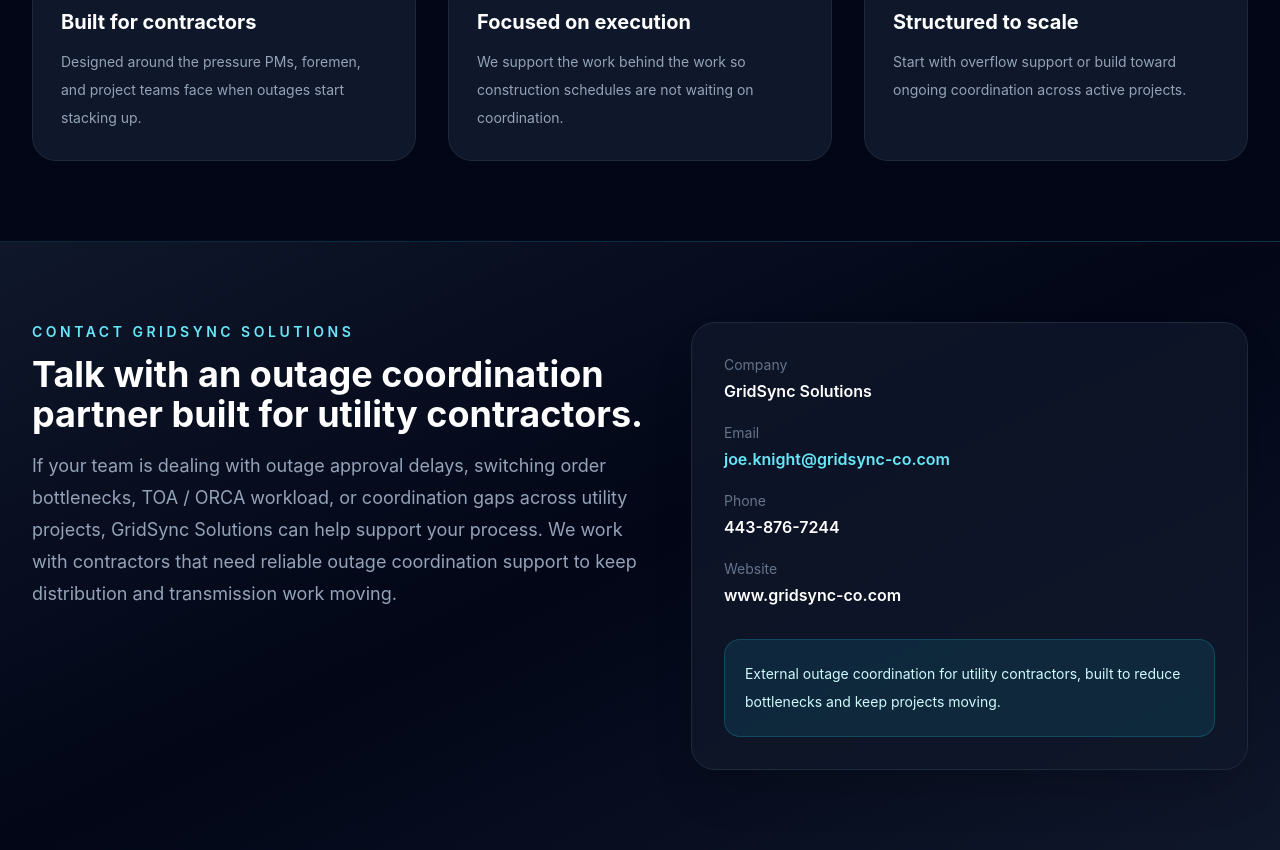
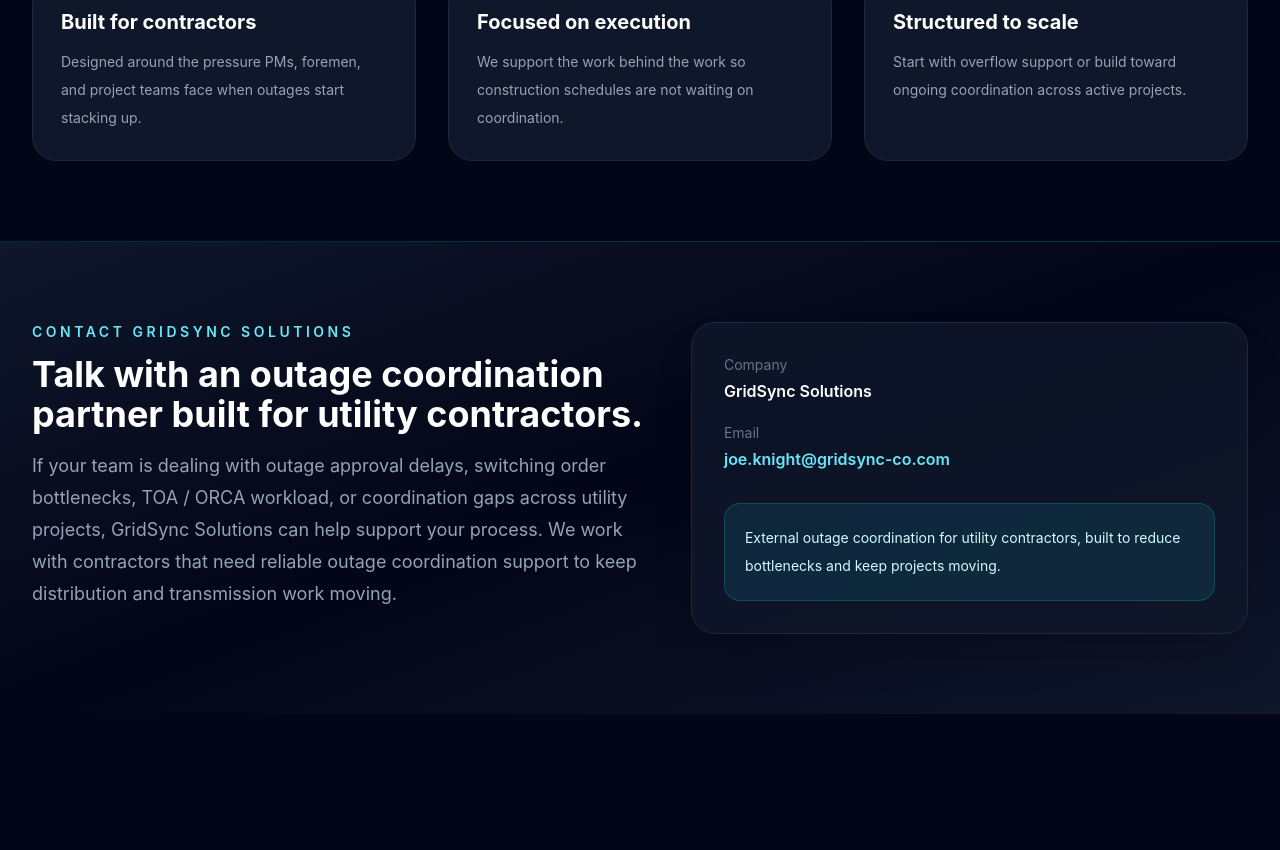
Before and after one commit to jlknight20/gridsync-website, a React (Vite) app: page / in a window 1280 px wide. Shown: the part 2396-3246 px from the top of the page. After the commit the page ends 3110 px from the top, so only its background shows below. Built offline with nearby package versions, Linux system fonts and the light colour scheme.

Commit message:
removeitemsfromcontact

```diff
--- a/src/App.jsx
+++ b/src/App.jsx
@@ -204,14 +204,6 @@
                   <div className="text-slate-500">Email</div>
                   <div className="mt-1 text-base font-semibold text-cyan-300">joe.knight@gridsync-co.com</div>
                 </div>
-                <div>
-                  <div className="text-slate-500">Phone</div>
-                  <div className="mt-1 text-base font-semibold text-white">443-876-7244</div>
-                </div>
-                <div>
-                  <div className="text-slate-500">Website</div>
-                  <div className="mt-1 text-base font-semibold text-white">www.gridsync-co.com</div>
-                </div>
               </div>
               <div className="mt-8 rounded-2xl border border-cyan-400/20 bg-cyan-400/10 p-5 text-sm leading-7 text-cyan-100">
                 External outage coordination for utility contractors, built to reduce bottlenecks and keep projects moving.
```
